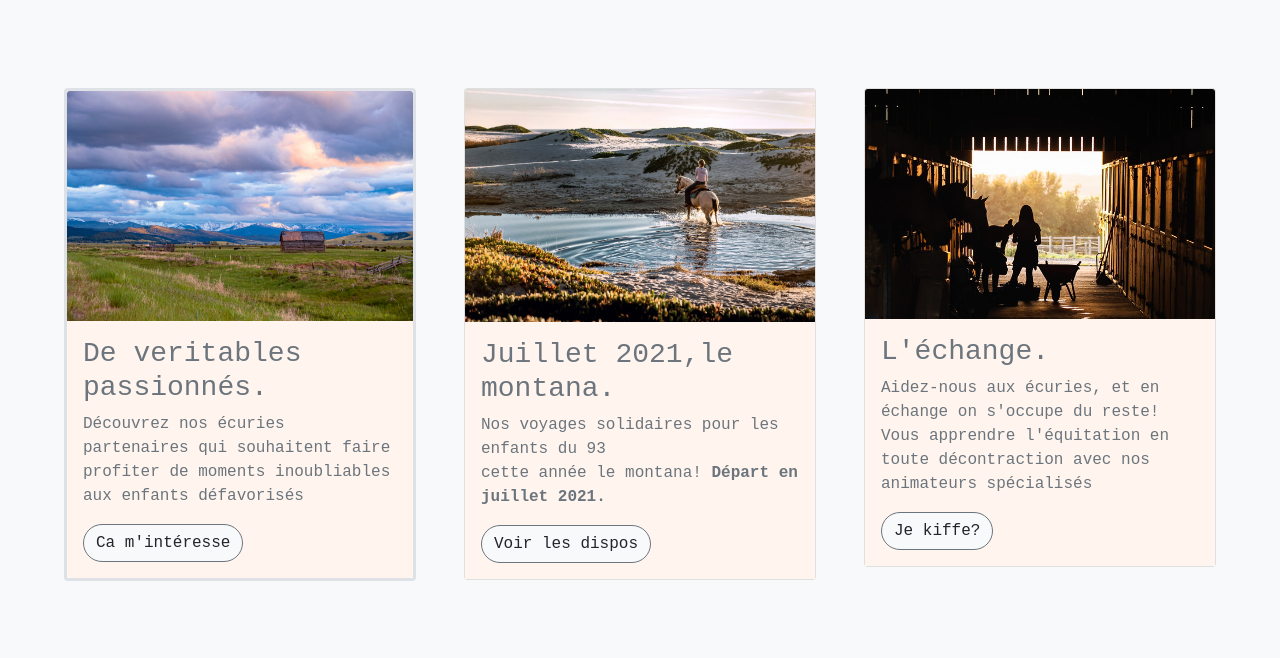
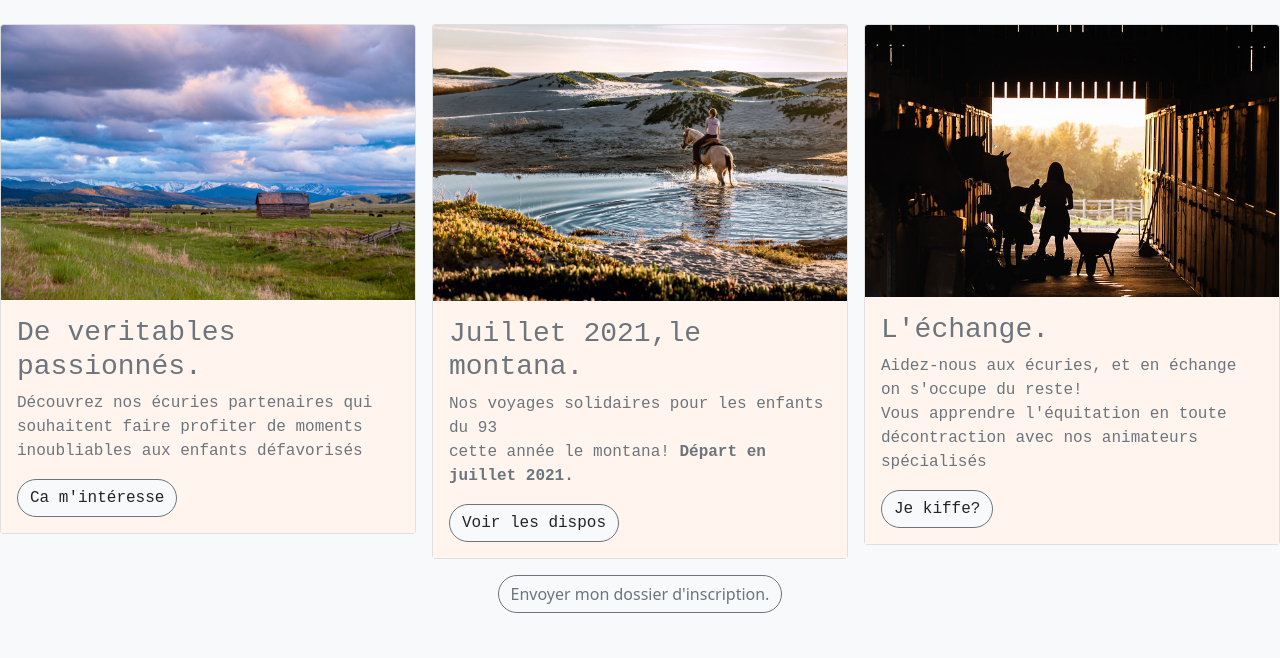
Before and after one commit to Chrisanto76/Evaluation-1, a plain HTML site: page index.html in a window 1280 px wide. Shown: the part 706-1364 px from the top of the page. Drawn offline with nearby package versions, Linux system fonts and the light colour scheme.

Commit message:
coorection de bug

```diff
--- a/index.html
+++ b/index.html
@@ -106,9 +106,9 @@
       </div>
     </header>
     <main>
-      <div class="row g-3 mt-2 p-5 text-secondary">
+      <div class="row g-3 mt-2  text-secondary">
         <div class="col-md-12 col-lg-4 mt-sm-3">
-          <div class="card m-3 h-80 border border-3">
+          <div class="card mx-auto h-auto">
             <img
               src="images/steven-cordes-De64i3ZHrY8-unsplash.jpg"
               class="card-img-top"
@@ -128,8 +128,8 @@
             </div>
           </div>
         </div>
-        <div class="col-md-12 col-lg-4 mt-sm-3">
-          <div class="card m-3 h-80">
+        <div class="col-md-12 col-lg-4">
+          <div class="card mx-auto h-auto">
             <img
               src="images/tim-mossholder-Sh5RgWqMBe8-unsplash.jpg"
               class="card-img-top"
@@ -150,7 +150,7 @@
           </div>
         </div>
         <div class="col-md-12 col-lg-4 mt-sm-3">
-          <div class="card m-3 h-80">
+          <div class="card mx-auto h-auto">
             <img
               src="images/ranch-g34db96bfc_640.jpg"
               class="card-img-top"
```
Also changed, not shown: animateurs.html (+3 -3 lines), style.css (+11 -5 lines), événements.html (+1 -1 lines).
